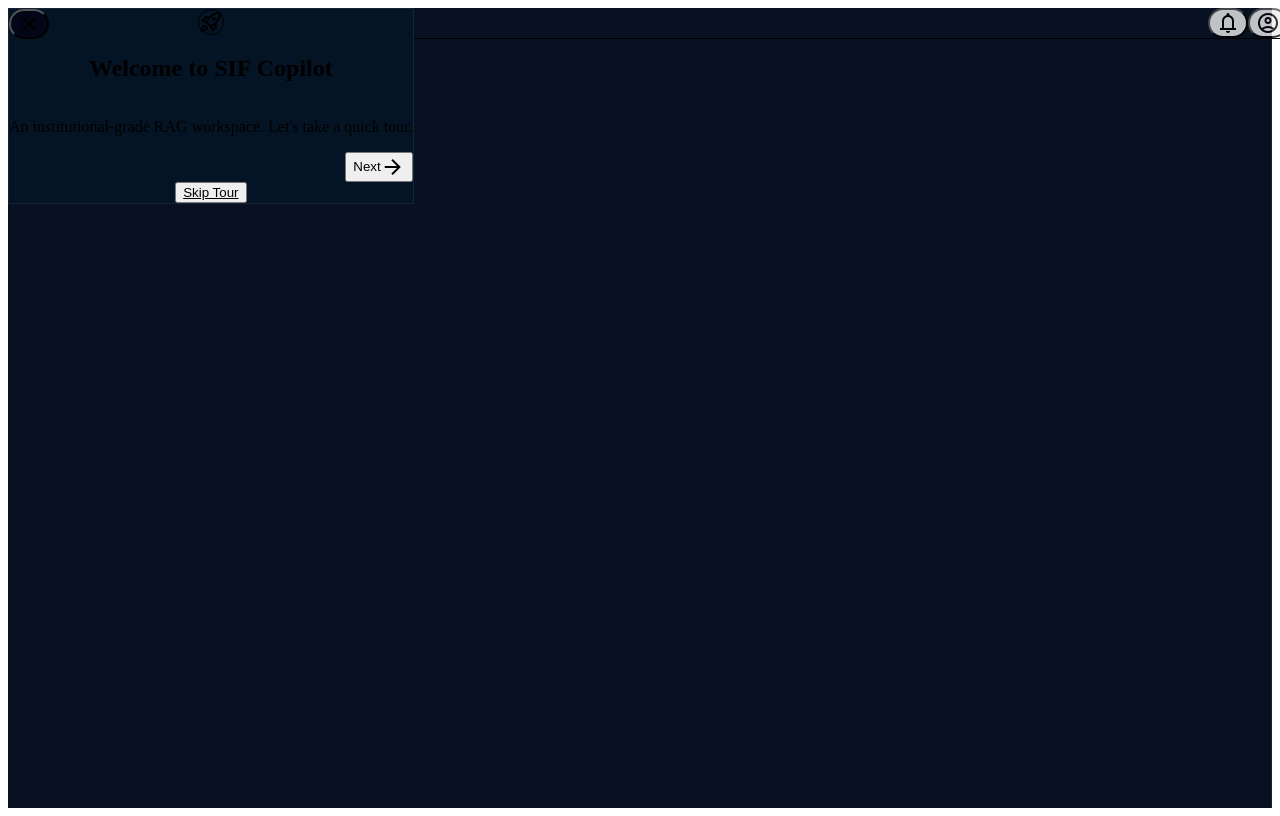
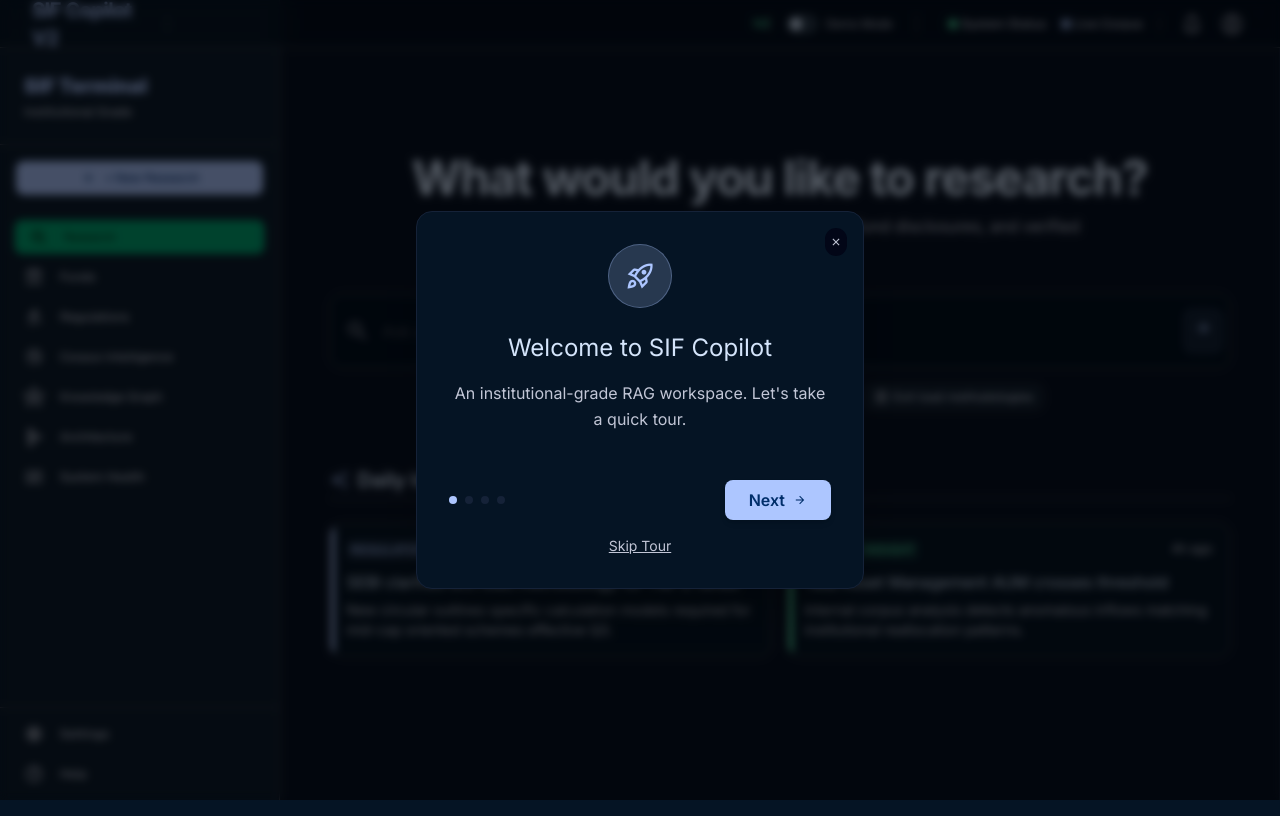
Before and after one commit to Flukeshotz/SIF_RAG, a React (Vite) app in the folder frontend/: page / in a window 1280 px wide. Built offline with nearby package versions, Linux system fonts and the light colour scheme.

Commit message:
fix: downgrade Tailwind to v3 to support tailwind.config.js format

```diff
--- a/frontend/package.json
+++ b/frontend/package.json
@@ -15,7 +15,6 @@
   },
   "devDependencies": {
     "@eslint/js": "^10.0.1",
-    "@tailwindcss/postcss": "^4.3.0",
     "@types/node": "^24.12.3",
     "@types/react": "^19.2.14",
     "@types/react-dom": "^19.2.3",
@@ -26,7 +25,7 @@
     "eslint-plugin-react-refresh": "^0.5.2",
     "globals": "^17.6.0",
     "postcss": "^8.5.15",
-    "tailwindcss": "^4.3.0",
+    "tailwindcss": "^3.4.19",
     "typescript": "~6.0.2",
     "typescript-eslint": "^8.59.2",
     "vite": "^8.0.12"
--- a/frontend/postcss.config.js
+++ b/frontend/postcss.config.js
@@ -1,6 +1,6 @@
 export default {
     plugins: {
-        '@tailwindcss/postcss': {},
+        'tailwindcss': {},
         autoprefixer: {},
     },
 }
--- a/frontend/src/App.tsx
+++ b/frontend/src/App.tsx
@@ -43,9 +43,15 @@
     const saved = localStorage.getItem('sif_messages');
     if (saved) {
       try {
-        setMessages(JSON.parse(saved));
+        const parsed = JSON.parse(saved);
+        if (Array.isArray(parsed)) {
+          setMessages(parsed);
+        } else {
+          localStorage.removeItem('sif_messages');
+        }
       } catch (e) {
         console.error('Failed to parse saved messages');
+        localStorage.removeItem('sif_messages');
       }
     }
   }, []);
--- a/frontend/src/components/CommandCenter.tsx
+++ b/frontend/src/components/CommandCenter.tsx
@@ -21,7 +21,7 @@
 
     return (
         <div className="flex-1 flex flex-col items-center pt-[102px] px-margin overflow-y-auto">
-            <div className="w-full max-w-[900px] flex flex-col items-center text-center mb-xl opacity-0 animate-fade-up">
+            <div className="w-full max-w-[900px] flex flex-col items-center text-center mb-xl animate-fade-up">
                 <h2 className="font-display-lg text-display-lg font-bold text-on-surface mb-sm tracking-tight">
                     What would you like to research?
                 </h2>
@@ -31,7 +31,7 @@
             </div>
 
             {/* Input */}
-            <div className="w-full max-w-[900px] relative group mb-md opacity-0 animate-fade-up" style={{ animationDelay: '200ms' }}>
+            <div className="w-full max-w-[900px] relative group mb-md animate-fade-up" style={{ animationDelay: '200ms' }}>
                 <form onSubmit={handleSubmit}>
                     <div className="absolute inset-y-0 left-0 pl-md flex items-center pointer-events-none">
                         <span className="material-symbols-outlined text-outline">search</span>
@@ -55,7 +55,7 @@
             </div>
 
             {/* Suggestions */}
-            <div className="w-full max-w-[900px] flex flex-wrap justify-center gap-sm mb-xl opacity-0 animate-fade-up" style={{ animationDelay: '300ms' }}>
+            <div className="w-full max-w-[900px] flex flex-wrap justify-center gap-sm mb-xl animate-fade-up" style={{ animationDelay: '300ms' }}>
                 <button
                     onClick={() => handleSuggestionClick("Compare Quant vs Tata")}
                     className="flex items-center gap-xs px-sm py-xs rounded-lg border border-outline-variant bg-surface-container-low text-on-surface-variant hover:text-primary hover:border-primary/50 transition-colors font-label-md text-label-md"
@@ -80,7 +80,7 @@
             </div>
 
             {/* Daily Intelligence Feed */}
-            <div className="w-full max-w-[900px] flex flex-col gap-md mt-lg pb-margin opacity-0 animate-fade-up" style={{ animationDelay: '400ms' }}>
+            <div className="w-full max-w-[900px] flex flex-col gap-md mt-lg pb-margin animate-fade-up" style={{ animationDelay: '400ms' }}>
                 <div className="flex items-center gap-sm mb-sm border-b border-outline-variant pb-xs">
                     <span className="material-symbols-outlined text-primary text-[20px]">auto_awesome</span>
                     <h3 className="font-headline-md text-headline-md text-on-surface">Daily Intelligence Feed</h3>
```
Also changed, not shown: 1 other file (tests, documents, lock files or other folders).
